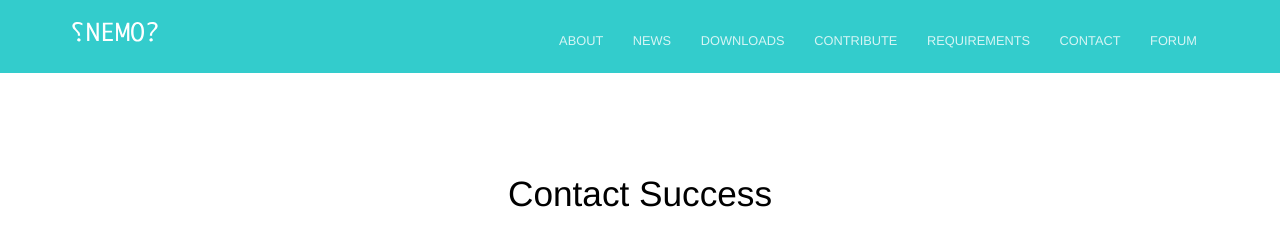
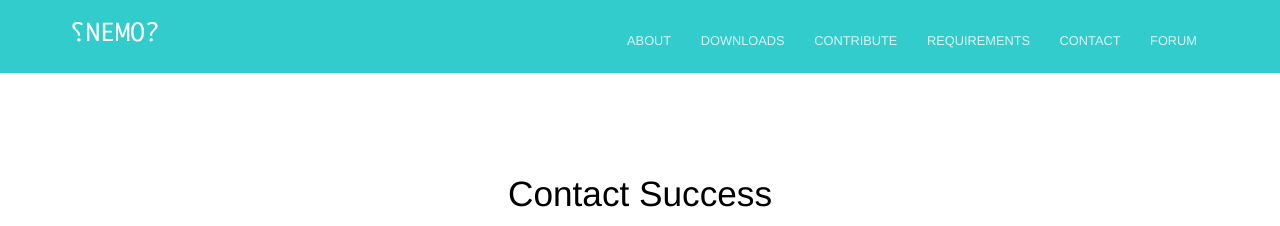
Before and after one commit to TheNEMOproject/TheNEMOproject.github.io, a Jekyll site: the page built from contact-success.html, in a window 1280 px wide. Shown: the top 226 px of the page. Built offline with Jekyll 4.4.1, drawn with Linux system fonts in a browser that asks for light colours.

Commit message:
Update navigation.yml

```diff
--- a/_data/navigation.yml
+++ b/_data/navigation.yml
@@ -1,9 +1,5 @@
 - name: About
   link: /about/
-  new_window: false
-  highlight: false
-- name: News
-  link: /blog/
   new_window: false
   highlight: false
 - name: Downloads
```
